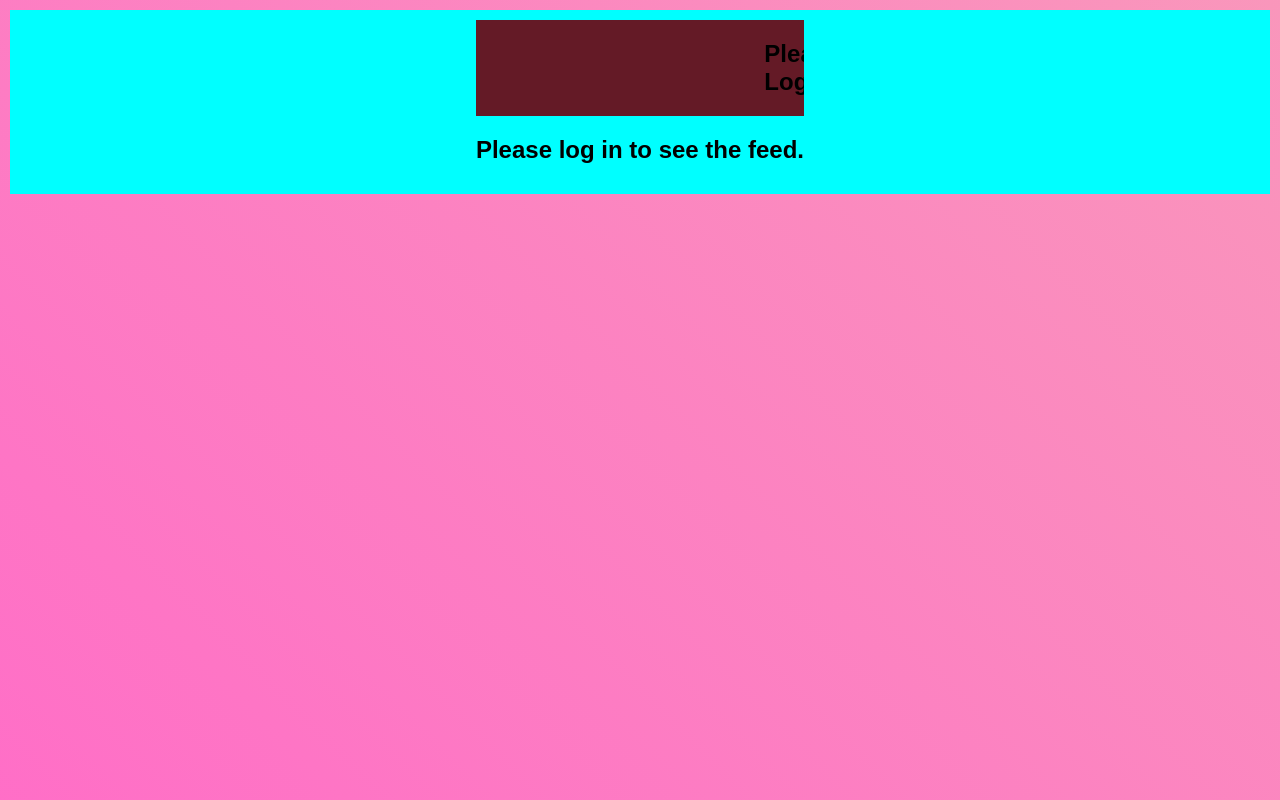
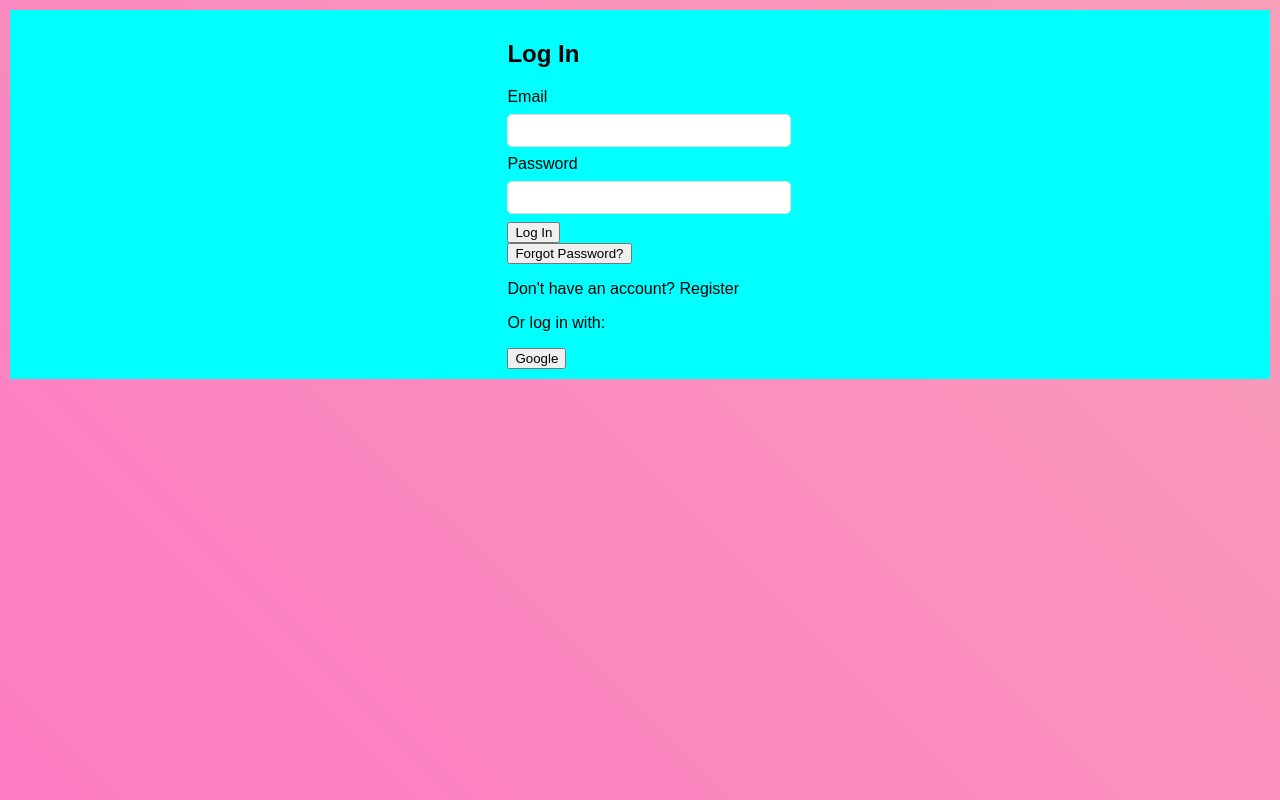
Before and after one commit to JaswanthReddy325/social-media-app, a React (Create React App) app: page / in a window 1280 px wide. Built offline with nearby package versions, Linux system fonts and the light colour scheme; no server answers.

Commit message:
Update App.js

```diff
--- a/src/App.js
+++ b/src/App.js
@@ -16,10 +16,11 @@ function App() {
 
         <div className="app-container">
           <Routes>
-            <Route  path="/" element={<HomePage />} />
-            <Route  path="/profile" element={<ProfilePage />} />
-            <Route  path="/login" element={<Login />} />
-            <Route  path="/signup" element={<Signup />} />
+            <Route  path="" element={<Login />} />
+            <Route  exact path="/" element={<HomePage />} />
+            <Route  exact path="/profile" element={<ProfilePage />} />
+
+            <Route  exact path="/signup" element={<Signup />} />
           </Routes>
         </div>
       </Router>
```
